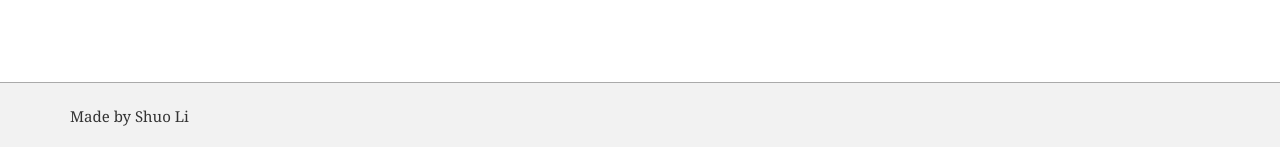
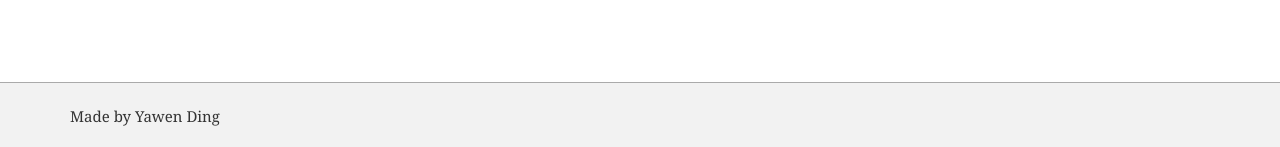
Before and after one commit to YawenDing/yawending.github.io, a Jekyll site: the page built from pages/_homepage/index.md, in a window 1280 px wide. Shown: the part 750-897 px from the top of the page. Built offline with Jekyll 4.4.1, drawn with Linux system fonts in a browser that asks for light colours.

Commit message:
Update footer.html

```diff
--- a/_includes/footer.html
+++ b/_includes/footer.html
@@ -1,7 +1,7 @@
     <!-- footer -->
     <footer id="site-footer" class="site-footer">
       <div class="container">
-        <p>Made by Shuo Li</p>
+        <p>Made by Yawen Ding</p>
       </div>
     </footer>
     <!-- //footer -->
```
